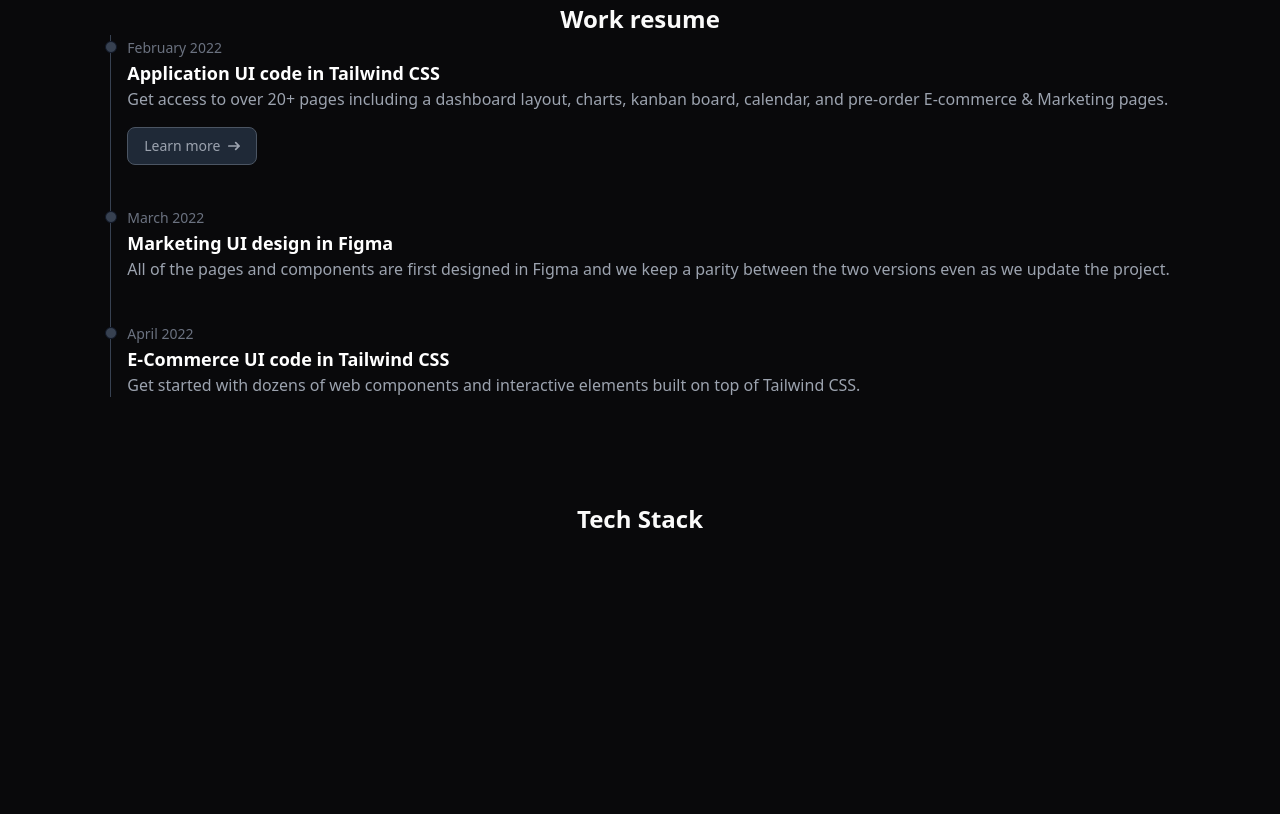
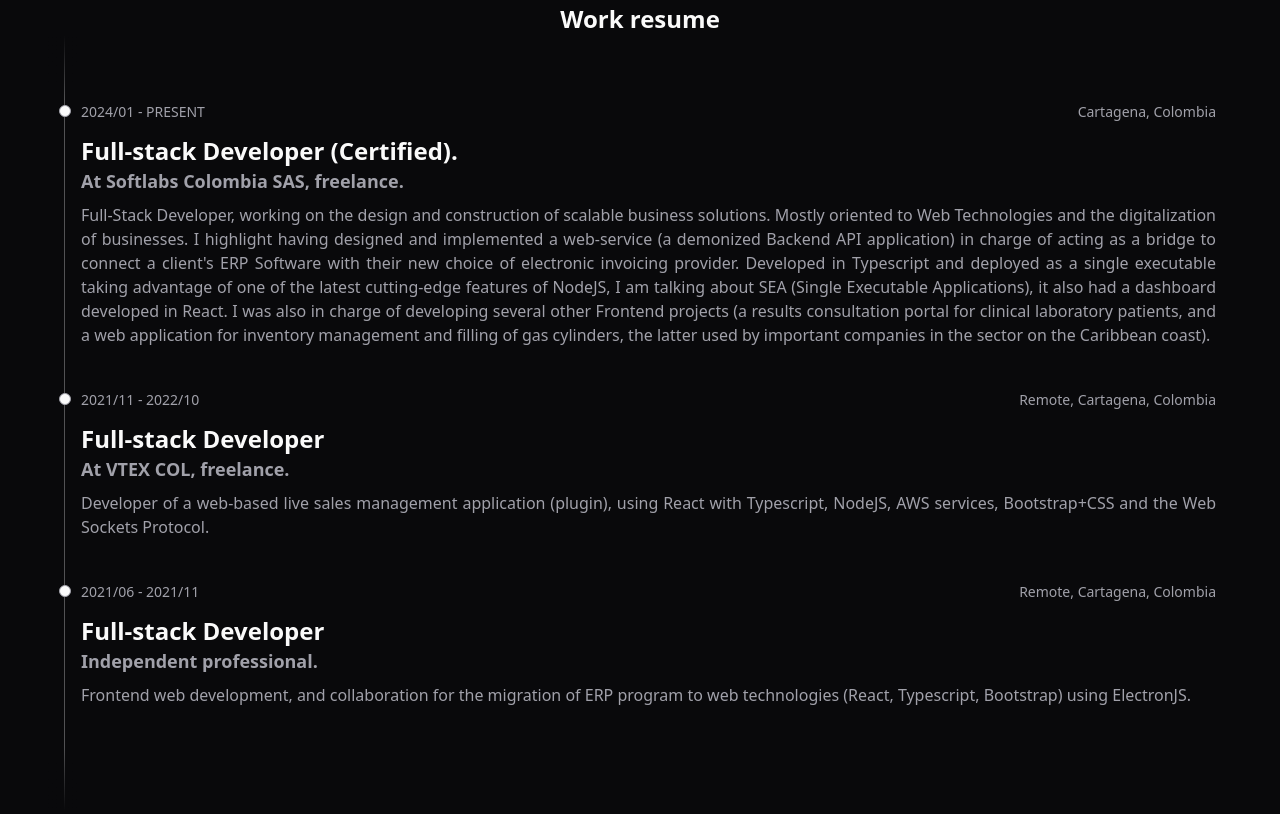
Before and after one commit to javierllns/javierllns.github.io, an Astro site: page / in a window 1280 px wide. Shown: the part 1033-1847 px from the top of the page. Built offline with nearby package versions, Linux system fonts and the light colour scheme; Astro itself is replaced by a stand-in of ours.

Commit message:
work experience timeline finished

```diff
--- a/src/layouts/MainLayout.astro
+++ b/src/layouts/MainLayout.astro
@@ -1,68 +1,79 @@
 ---
-import { Nav } from '@components/Nav/Nav';
-import { Button } from '@components/lib/ui/button';
-import { ArrowUpIcon, GithubIcon, LinkedinIcon } from 'lucide-react';
+import { Nav } from '@components/Nav/Nav'
+import { Button } from '@components/lib/ui/button'
+import { ArrowUpIcon, GithubIcon, LinkedinIcon } from 'lucide-react'
 
 interface Props {
-	title: string;
+  title: string
 }
 
-const { title } = Astro.props;
+const { title } = Astro.props
 ---
 
 <!doctype html>
-<html class="scroll-smooth" lang="en">
+<html class='scroll-smooth' lang='en'>
   <head>
-		<meta charset="UTF-8" />
-		<meta name="description" content="Astro description" />
-		<meta name="viewport" content="width=device-width" />
-		<link rel="icon" type="image/svg+xml" href="/favicon.svg" />
-		<meta name="generator" content={Astro.generator} />
+    <meta charset='UTF-8' />
+    <meta name='description' content='Astro description' />
+    <meta name='viewport' content='width=device-width' />
+    <link rel='icon' type='image/svg+xml' href='/favicon.svg' />
+    <meta name='generator' content={Astro.generator} />
     <title>{title}</title>
   </head>
-	<body id="body" class="flex flex-col items-center dark">
-		<header id="page-header" class="p-4 z-50 w-full fixed top-0">
-			<div class="w-full max-w-screen-2xl lg:px-8 flex flex-row-reverse md:flex-row items-center justify-between mx-auto">
-				<a href="#title">
-					<h1 class="text-xl font-bold text-accent-foreground flex flex-row gap-2"> @javierllns <GithubIcon/><LinkedinIcon/></h1>
+  <body id='body' class='dark flex flex-col items-center'>
+    <header id='page-header' class='fixed top-0 z-50 w-full p-4'>
+      <div
+        class='mx-auto flex w-full max-w-screen-2xl flex-row-reverse items-center justify-between md:flex-row lg:px-8'
+      >
+        <a href='#title'>
+          <h1 class='flex flex-row gap-2 text-xl font-bold text-accent-foreground'>
+            @javierllns <GithubIcon /><LinkedinIcon />
+          </h1>
         </a>
-				<Nav client:only="react"/>
-				<h1 class="hidden md:flex flex-row items-center pb-1 gap-2 text-xl font-bold text-accent-foreground">
-					<span class="hidden [@media(min-width:920px)]:block">Download</span>
+        <Nav client:only='react' />
+        <h1
+          class='hidden flex-row items-center gap-2 pb-1 text-xl font-bold text-accent-foreground md:flex'
+        >
+          <span class='hidden [@media(min-width:920px)]:block'>Download</span>
           CV
         </h1>
       </div>
     </header>
 
-		<main class="w-full max-w-screen-2xl">
+    <main class='w-full max-w-screen-2xl'>
       <slot />
     </main>
 
-		<a id="go-up" href="#title" class="z-50 fixed bottom-[10vh] right-[10vh] portrait:bottom-[10vw] portrait:right-[10vw] hidden">
-			<Button variant={'outline'} className='rounded-full size-fit p-4'><ArrowUpIcon  /></Button>
+    <a
+      id='go-up'
+      href='#title'
+      class='fixed bottom-[10vh] right-[10vh] z-50 hidden portrait:bottom-[10vw] portrait:right-[10vw]'
+    >
+      <Button variant={'outline'} className='size-fit rounded-full p-4'
+        ><ArrowUpIcon /></Button
+      >
     </a>
   </body>
 </html>
-<style is:global>
-</style>
+<style is:global></style>
 
 <script>
   window.addEventListener(`scroll`, function (e) {
     const scrollOpa = this.scrollY / 200
-		const header = document.getElementById("page-header");
-		const goUpButton = document.getElementById("go-up");
+    const header = document.getElementById('page-header')
+    const goUpButton = document.getElementById('go-up')
 
-		if(header){
-			header.style.backgroundColor = `hsl(var(--card) / ${scrollOpa})`;
-		};
+    if (header) {
+      header.style.backgroundColor = `hsl(var(--card) / ${scrollOpa})`
+    }
 
-		if(goUpButton){
-			if(scrollOpa == 0){
-				goUpButton.style.display = 'none';
+    if (goUpButton) {
+      if (scrollOpa == 0) {
+        goUpButton.style.display = 'none'
       }
-			if(scrollOpa > 0){
-				goUpButton.style.display = 'block';
+      if (scrollOpa > 0) {
+        goUpButton.style.display = 'block'
       }
-		};
-});
+    }
+  })
 </script>
--- a/src/pages/index.astro
+++ b/src/pages/index.astro
@@ -19,86 +19,135 @@ import '@styles/global.css'
         <h1 class='text-2xl font-bold'>About me</h1>
       </section>
 
-      <section class='flex h-[500px] scroll-mt-20 flex-col items-center bg-card p-8' id='work'>
+      <section
+        class='flex h-fit scroll-mt-20 flex-col items-center bg-card p-8 sm:px-16'
+        id='work'
+      >
         <h1 class='text-2xl font-bold'>Work resume</h1>
 
-        <ol class='relative border-s border-gray-200 dark:border-gray-700'>
+        <div class='relative'>
+          <!-- https://react.keepdesign.io/docs/components/timeline -->
+          <div
+            id='timeline-overlay'
+            class='absolute -left-4 z-10 flex h-full w-8 flex-col justify-between bg-transparent'
+          >
+            <div class='h-16 w-full bg-gradient-to-b from-background to-transparent'>
+            </div>
+            <div class='h-16 w-full bg-gradient-to-t from-background to-transparent'>
+            </div>
+          </div>
+
+          <ol class='relative border-s border-foreground/30 py-16'>
             <li class='mb-10 ms-4'>
               <div
-              class='absolute -start-1.5 mt-1.5 h-3 w-3 rounded-full border border-white bg-gray-200 dark:border-gray-900 dark:bg-gray-700'
+                class='absolute -start-1.5 mt-1.5 h-3 w-3 rounded-full border border-muted-foreground bg-foreground'
               >
               </div>
-            <time class='mb-1 text-sm font-normal leading-none text-gray-400 dark:text-gray-500'
-              >February 2022</time
+
+              <div
+                class='mb-4 flex flex-col justify-between gap-1 pt-1.5 text-sm font-normal leading-none text-muted-foreground sm:flex-row'
               >
-            <h3 class='text-lg font-semibold text-gray-900 dark:text-white'>
-              Application UI code in Tailwind CSS
+                <p>2024/01 - PRESENT</p>
+                <p>Cartagena, Colombia</p>
+              </div>
+              <h3 class='text-xl font-semibold text-foreground sm:text-2xl'>
+                Full-stack Developer <span class='text-primary'>(Certified).</span>
               </h3>
-            <p class='mb-4 text-base font-normal text-gray-500 dark:text-gray-400'>
-              Get access to over 20+ pages including a dashboard layout, charts, kanban board,
-              calendar, and pre-order E-commerce & Marketing pages.
+              <h3 class='text-lg font-semibold text-muted-foreground'>
+                At Softlabs Colombia SAS, freelance.
+              </h3>
+              <p
+                class='mb-4 mt-2 text-justify text-sm font-normal text-muted-foreground sm:text-base'
+              >
+                Full-Stack Developer, working on the design and construction of scalable
+                business solutions. Mostly oriented to Web Technologies and the
+                digitalization of businesses. I highlight having designed and implemented
+                a web-service (a demonized Backend API application) in charge of acting as
+                a bridge to connect a client's ERP Software with their new choice of
+                electronic invoicing provider. Developed in Typescript and deployed as a
+                single executable taking advantage of one of the latest cutting-edge
+                features of NodeJS, I am talking about SEA (Single Executable
+                Applications), it also had a dashboard developed in React. I was also in
+                charge of developing several other Frontend projects (a results
+                consultation portal for clinical laboratory patients, and a web
+                application for inventory management and filling of gas cylinders, the
+                latter used by important companies in the sector on the Caribbean coast).
               </p>
-            <a
-              href='#'
-              class='inline-flex items-center rounded-lg border border-gray-200 bg-white px-4 py-2 text-sm font-medium text-gray-900 hover:bg-gray-100 hover:text-blue-700 focus:z-10 focus:text-blue-700 focus:outline-none focus:ring-4 focus:ring-gray-100 dark:border-gray-600 dark:bg-gray-800 dark:text-gray-400 dark:hover:bg-gray-700 dark:hover:text-white dark:focus:ring-gray-700'
-              >Learn more <svg
-                class='ms-2 h-3 w-3 rtl:rotate-180'
-                aria-hidden='true'
-                xmlns='http://www.w3.org/2000/svg'
-                fill='none'
-                viewBox='0 0 14 10'
-              >
-                <path
-                  stroke='currentColor'
-                  stroke-linecap='round'
-                  stroke-linejoin='round'
-                  stroke-width='2'
-                  d='M1 5h12m0 0L9 1m4 4L9 9'></path>
-              </svg></a
-            >
             </li>
+
             <li class='mb-10 ms-4'>
               <div
-              class='absolute -start-1.5 mt-1.5 h-3 w-3 rounded-full border border-white bg-gray-200 dark:border-gray-900 dark:bg-gray-700'
+                class='absolute -start-1.5 mt-1.5 h-3 w-3 rounded-full border border-muted-foreground bg-foreground'
               >
               </div>
-            <time class='mb-1 text-sm font-normal leading-none text-gray-400 dark:text-gray-500'
-              >March 2022</time
+
+              <div
+                class='mb-4 flex flex-col justify-between gap-1 pt-1.5 text-sm font-normal leading-none text-muted-foreground sm:flex-row'
               >
-            <h3 class='text-lg font-semibold text-gray-900 dark:text-white'>
-              Marketing UI design in Figma
+                <p>2021/11 - 2022/10</p>
+                <p>Remote, Cartagena, Colombia</p>
+              </div>
+              <h3 class='text-xl font-semibold text-foreground sm:text-2xl'>
+                Full-stack Developer
               </h3>
-            <p class='text-base font-normal text-gray-500 dark:text-gray-400'>
-              All of the pages and components are first designed in Figma and we keep a parity
-              between the two versions even as we update the project.
+              <h3 class='text-lg font-semibold text-muted-foreground'>
+                At VTEX COL, freelance.
+              </h3>
+              <p
+                class='mb-4 mt-2 text-justify text-sm font-normal text-muted-foreground sm:text-base'
+              >
+                Developer of a web-based live sales management application (plugin), using
+                React with Typescript, NodeJS, AWS services, Bootstrap+CSS and the Web
+                Sockets Protocol.
               </p>
             </li>
-          <li class='ms-4'>
+
+            <li class='mb-10 ms-4'>
               <div
-              class='absolute -start-1.5 mt-1.5 h-3 w-3 rounded-full border border-white bg-gray-200 dark:border-gray-900 dark:bg-gray-700'
+                class='absolute -start-1.5 mt-1.5 h-3 w-3 rounded-full border border-muted-foreground bg-foreground'
               >
               </div>
-            <time class='mb-1 text-sm font-normal leading-none text-gray-400 dark:text-gray-500'
-              >April 2022</time
+
+              <div
+                class='mb-4 flex flex-col justify-between gap-1 pt-1.5 text-sm font-normal leading-none text-muted-foreground sm:flex-row'
               >
-            <h3 class='text-lg font-semibold text-gray-900 dark:text-white'>
-              E-Commerce UI code in Tailwind CSS
+                <p>2021/06 - 2021/11</p>
+                <p>Remote, Cartagena, Colombia</p>
+              </div>
+              <h3 class='text-xl font-semibold text-foreground sm:text-2xl'>
+                Full-stack Developer
               </h3>
-            <p class='text-base font-normal text-gray-500 dark:text-gray-400'>
-              Get started with dozens of web components and interactive elements built on top of
-              Tailwind CSS.
+              <h3 class='text-lg font-semibold text-muted-foreground'>
+                Independent professional.
+              </h3>
+              <p
+                class='mb-4 mt-2 text-justify text-sm font-normal text-muted-foreground sm:text-base'
+              >
+                Frontend web development, and collaboration for the migration of ERP
+                program to web technologies (React, Typescript, Bootstrap) using
+                ElectronJS.
               </p>
             </li>
           </ol>
+        </div>
       </section>
 
-      <section class='flex h-[500px] scroll-mt-20 flex-col items-center bg-card p-8' id='stack'>
+      <section
+        class='flex h-[500px] scroll-mt-20 flex-col items-center bg-card p-8'
+        id='stack'
+      >
         <h1 class='text-2xl font-bold'>Tech Stack</h1>
       </section>
-      <section class='flex h-[500px] scroll-mt-20 flex-col items-center bg-card p-8' id='tooling'>
+      <section
+        class='flex h-[500px] scroll-mt-20 flex-col items-center bg-card p-8'
+        id='tooling'
+      >
         <h1 class='text-2xl font-bold'>Daily tooling</h1>
       </section>
-      <section class='flex h-[500px] scroll-mt-20 flex-col items-center bg-card p-8' id='projects'>
+      <section
+        class='flex h-[500px] scroll-mt-20 flex-col items-center bg-card p-8'
+        id='projects'
+      >
         <h1 class='text-2xl font-bold'>Projects</h1>
       </section>
       <section
```
Also changed, not shown: 1 other file. Lines whose indentation alone changed are shown as unchanged.
